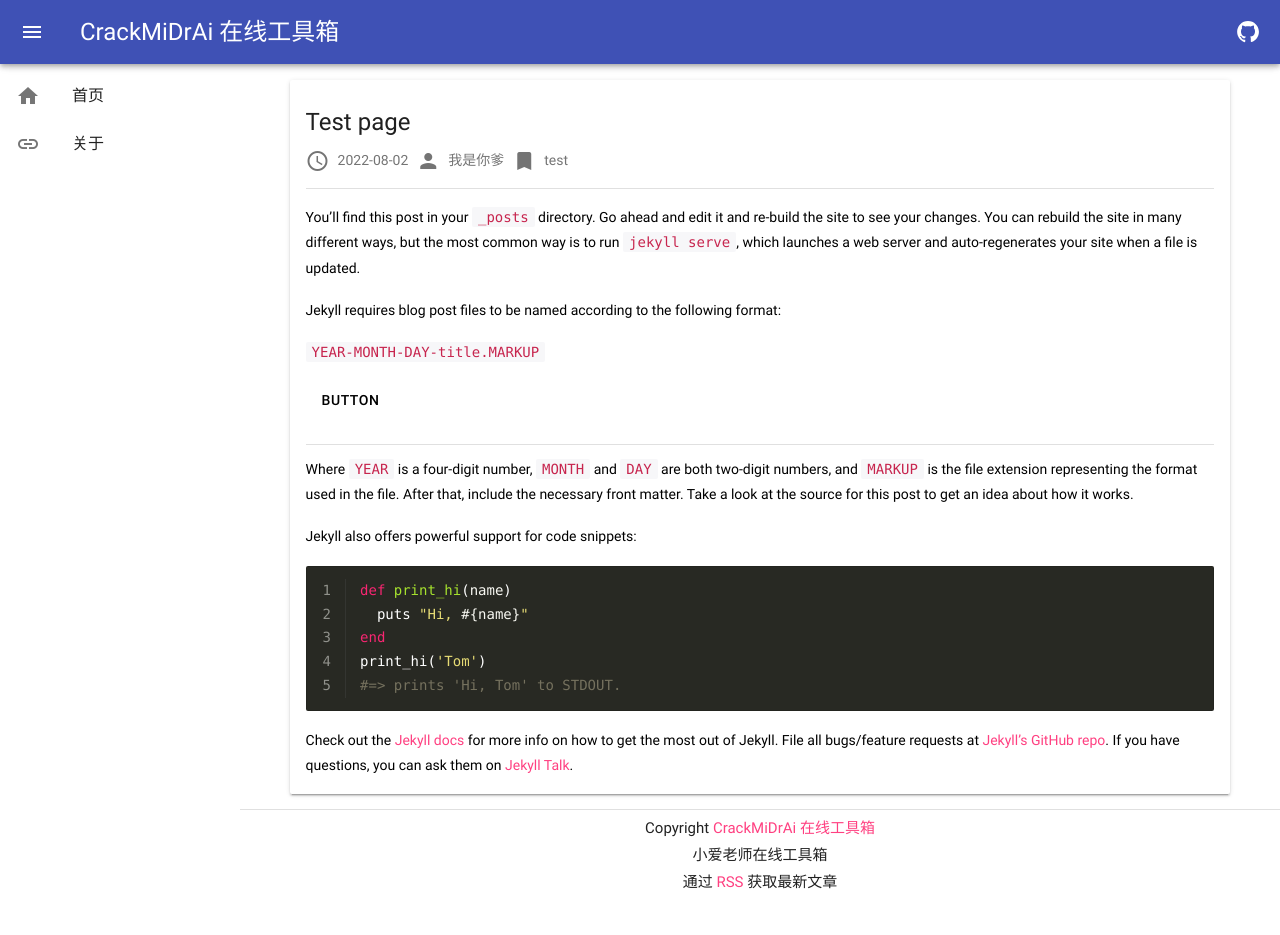
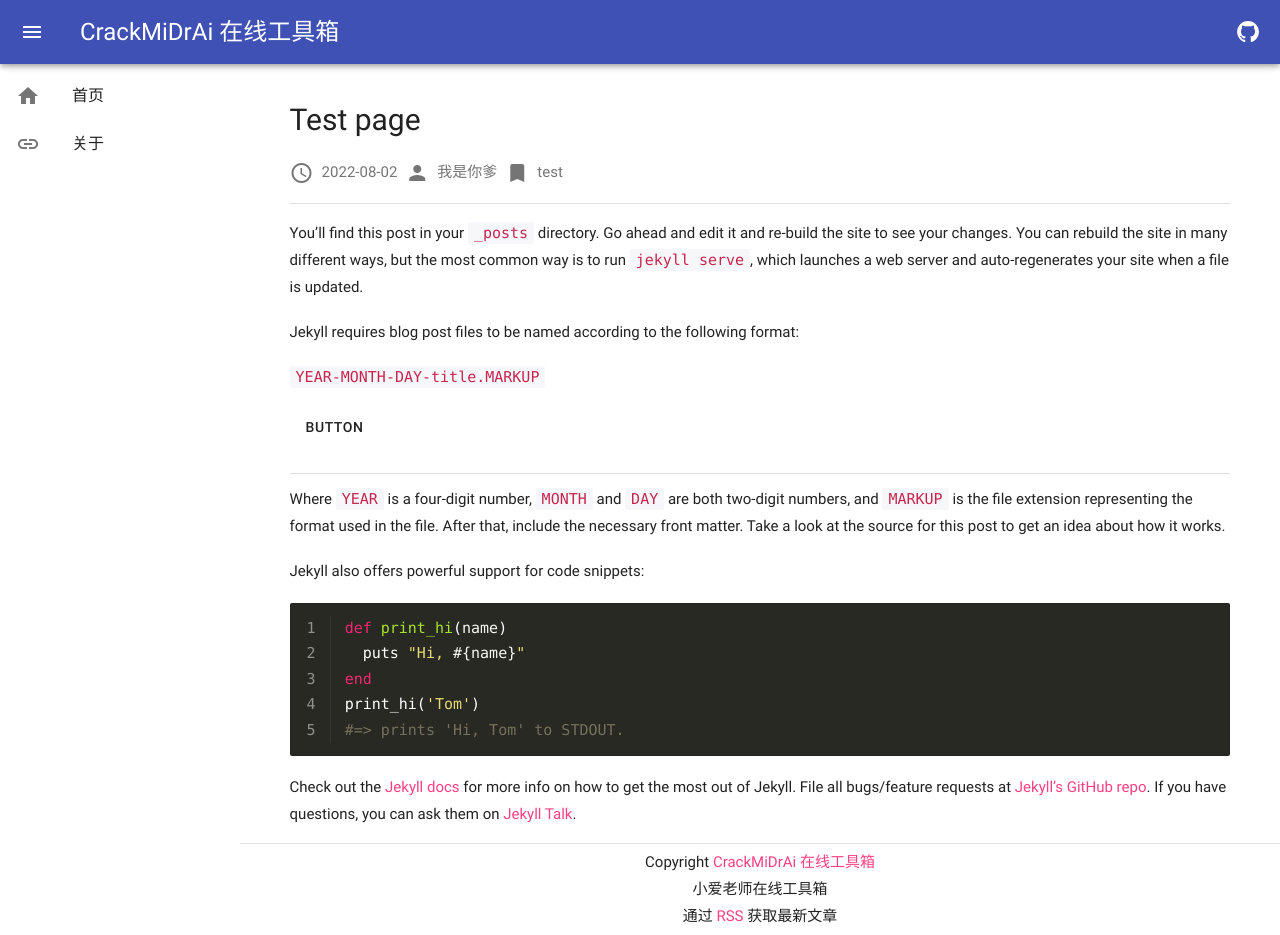
Before and after one commit to CrackMiDrAi/tools, a Jekyll site: the page built from _posts/2022-08-02-test-page.md, in a window 1280 px wide and 935 px high. Built offline with Jekyll 4.4.1, drawn with Linux system fonts in a browser that asks for light colours.

Commit message:
修改样式

```diff
--- a/_layouts/post.html
+++ b/_layouts/post.html
@@ -1,10 +1,9 @@
 ---
 layout: default
 ---
-<article class="mdui-card">
-    <div class="mdui-card-primary">
-        <div class="mdui-card-primary-title mdui-m-b-1">{{ page.title | escape }}</div>
-        <div class="mdui-card-primary-subtitle">
+<article class="mdui-typo">
+    <h1>{{ page.title | escape }}</h1>
+    <p class="mdui-text-color-theme-secondary">
         {%- assign date_format = site.minima.date_format | default: "%Y-%m-%d" -%}
         <i class="mdui-icon material-icons mdui-m-r-1">&#xe192;</i>{{ page.date | date: date_format }}
         {%- if page.author -%}
@@ -13,17 +12,17 @@ layout: default
         {%- if page.categories -%}
             <span class="mdui-m-l-1"><i class="mdui-icon material-icons mdui-m-r-1">&#xe866;</i>{{ page.categories }}</span>
         {%- endif -%}
-        </div>
-    </div>
-    <div class="mdui-card-content mdui-p-t-0">
+    </p>
+
     <div class="mdui-divider"></div>
-        <div class="mdui-typo mdui-p-t-2">
+
+    <div class="mdui-p-t-2">
         {{ content }}
     </div>
+
     {%- if site.disqus.shortname -%}
         <div class="mdui-divider mdui-m-t-2 mdui-m-b-2"></div>
         {%- include disqus_comments.html -%}
     {%- endif -%}
     <a class="u-url" href="{{ page.url | relative_url }}" hidden></a>
-    </div>
 </article>
```
Also changed, not shown: _layouts/home.html (+6 -2 lines), _layouts/page.html (+7 -10 lines). Lines whose indentation alone changed are shown as unchanged.
